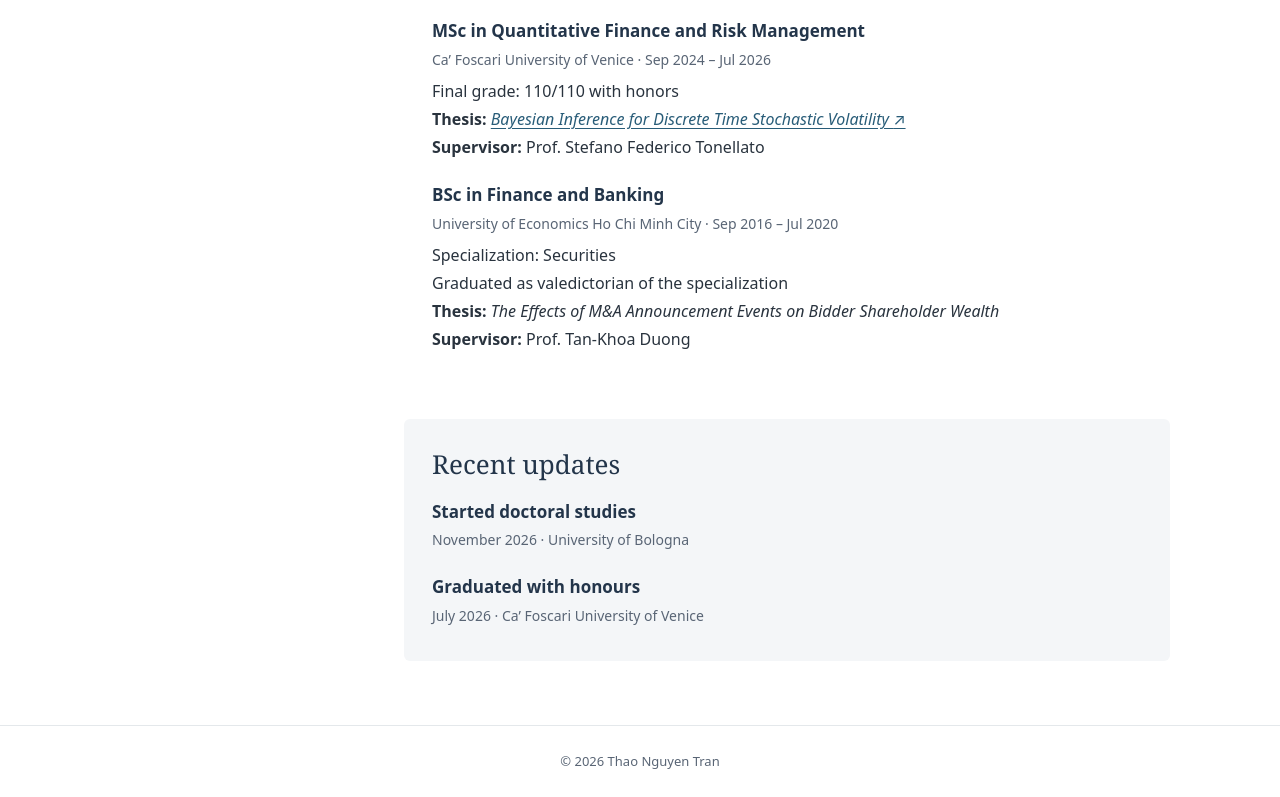
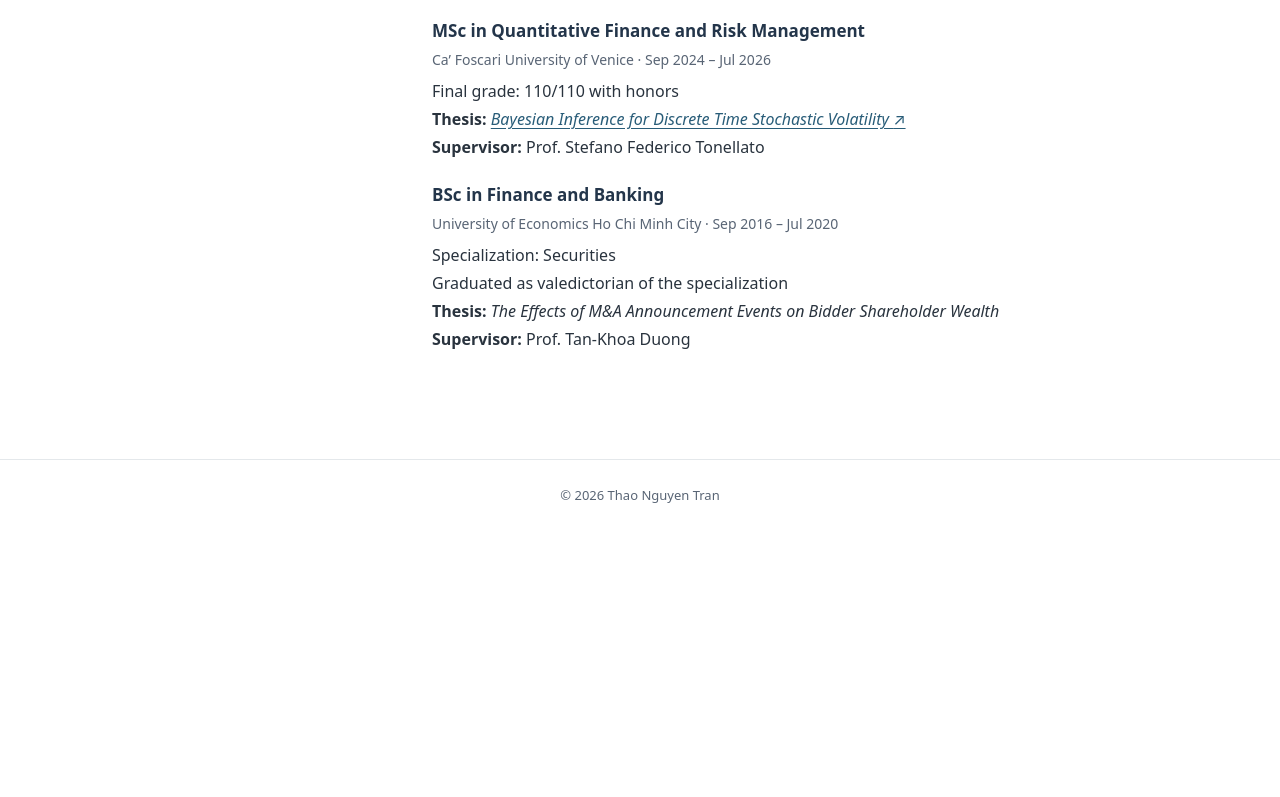
Before and after one commit to thaonguyen-tran/thaonguyen-tran.github.io, a plain HTML site: page index.html in a window 1280 px wide. Shown: the part 1093-1890 px from the top of the page. After the commit the page ends 1624 px from the top, so only its background shows below. Drawn offline with Linux system fonts and the light colour scheme.

Commit message:
Remove recent updates section from index.html
Removed the recent updates section from the index.html file.

```diff
--- a/index.html
+++ b/index.html
@@ -249,37 +249,6 @@
 
             </section>
 
-
-            <!-- ============================== -->
-            <!-- RECENT UPDATES                 -->
-            <!-- ============================== -->
-
-            <section>
-
-                <h2>Recent updates</h2>
-
-                <div class="entry">
-
-                    <h3>Started doctoral studies</h3>
-
-                    <p class="meta">
-                        November 2026 · University of Bologna
-                    </p>
-
-                </div>
-
-                <div class="entry">
-
-                    <h3>Graduated with honours</h3>
-
-                    <p class="meta">
-                        July 2026 · Ca’ Foscari University of Venice
-                    </p>
-
-                </div>
-
-            </section>
-
         </article>
 
     </main>
```
